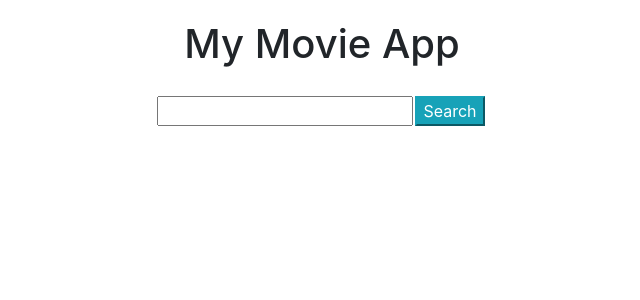
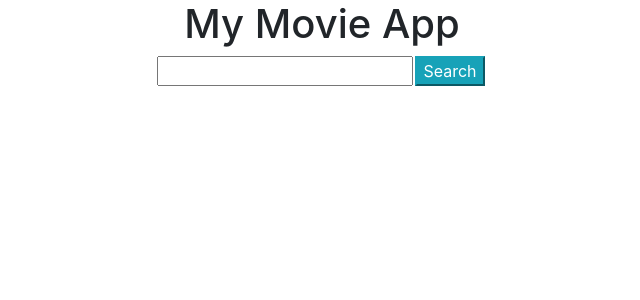
Before and after one commit to Maymoonah/movies, a React (Create React App) app: page / in a window 1280 px wide. Shown: the top 300 px of the page, without its empty margins (318-958 px from the left). Built offline with nearby package versions, Linux system fonts and the light colour scheme.

Commit message:
edit title css

```diff
--- a/src/App.css
+++ b/src/App.css
@@ -1,5 +1,8 @@
-.title {
-  padding: 20px;
+.title h1 {
+  padding: 10px;
+  background-color: #5c96cc;
+  font-family: 'Amatic SC', cursive;
+  font-size: 56px;
 }
 
 .btn-info {
```
